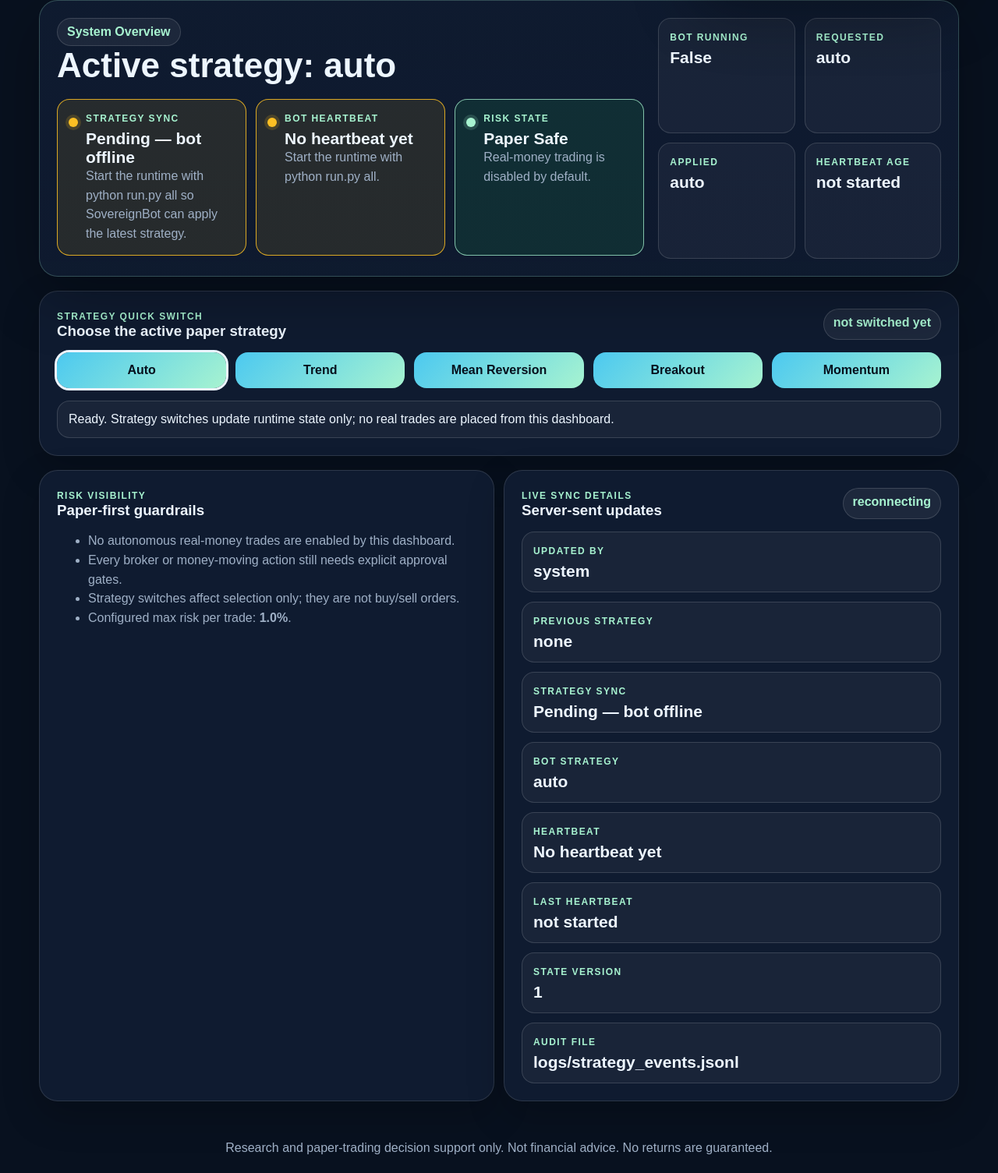
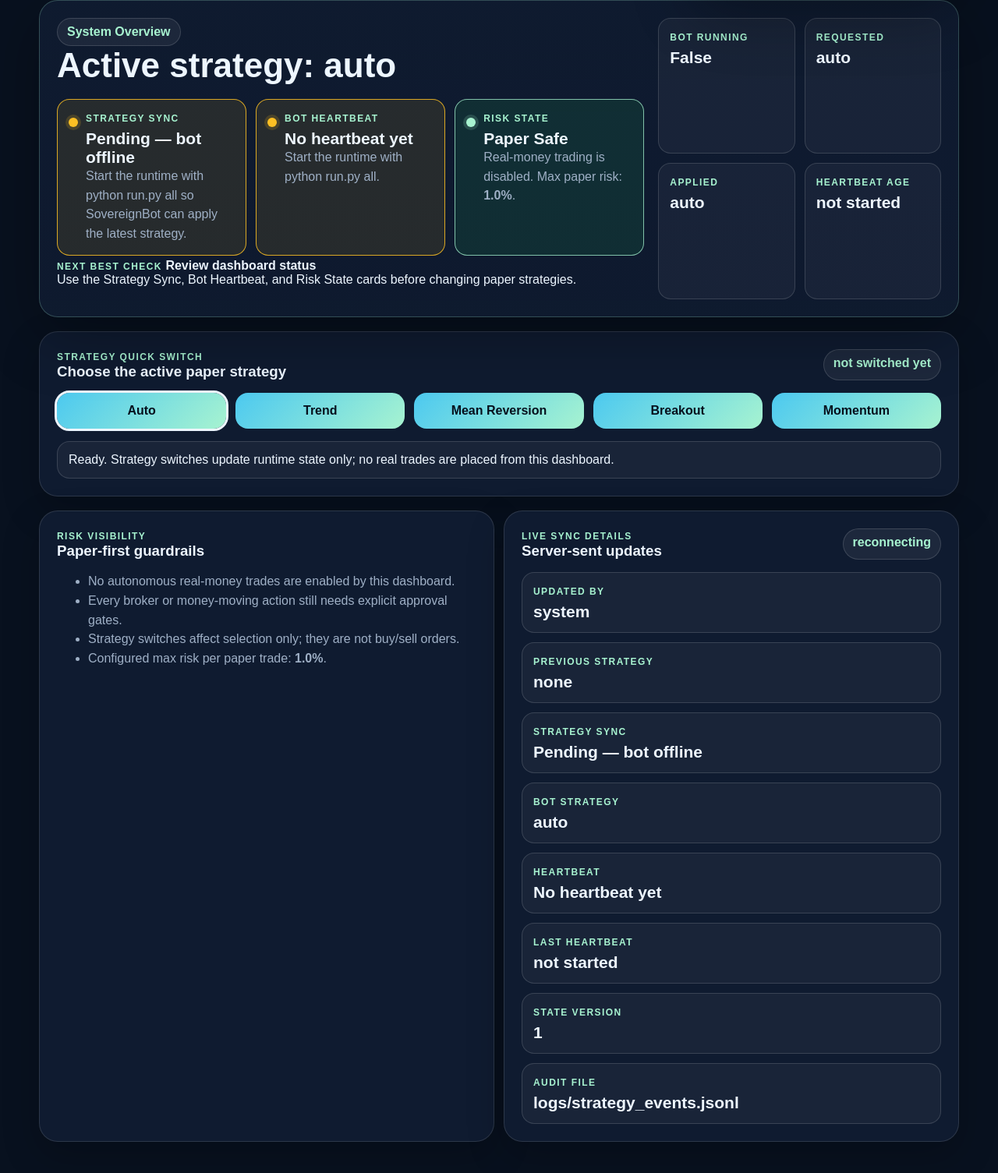
Before and after one commit to apperson420/Trader, a Flask app: page / in a window 1280 px wide. Shown: the part 158-1663 px from the top of the page at 78% size. Run offline with Flask 3, Linux system fonts and the light colour scheme; data that the repository does not hold is empty.

Commit message:
phase2 - Add operator guidance and clearer risk copy

```diff
--- a/web_dashboard/templates/index.html
+++ b/web_dashboard/templates/index.html
@@ -50,9 +50,15 @@
               <div>
                 <small>Risk State</small>
                 <strong id="riskStatus">Paper Safe</strong>
-                <span>Real-money trading is disabled by default.</span>
+                <span>Real-money trading is disabled. Max paper risk: <b id="maxRiskInline">{{ payload.risk.max_risk_per_trade_percent }}%</b>.</span>
               </div>
             </article>
+          </div>
+
+          <div id="operatorGuidance" class="guidance-card" aria-live="polite">
+            <span class="label">Next Best Check</span>
+            <strong id="operatorGuidanceTitle">Review dashboard status</strong>
+            <p id="operatorGuidanceDetail">Use the Strategy Sync, Bot Heartbeat, and Risk State cards before changing paper strategies.</p>
           </div>
         </div>
 
@@ -103,7 +109,7 @@
             <li>No autonomous real-money trades are enabled by this dashboard.</li>
             <li>Every broker or money-moving action still needs explicit approval gates.</li>
             <li>Strategy switches affect selection only; they are not buy/sell orders.</li>
-            <li>Configured max risk per trade: <strong id="maxRisk">{{ payload.risk.max_risk_per_trade_percent }}%</strong>.</li>
+            <li>Configured max risk per paper trade: <strong id="maxRisk">{{ payload.risk.max_risk_per_trade_percent }}%</strong>.</li>
           </ul>
         </article>
 
```
